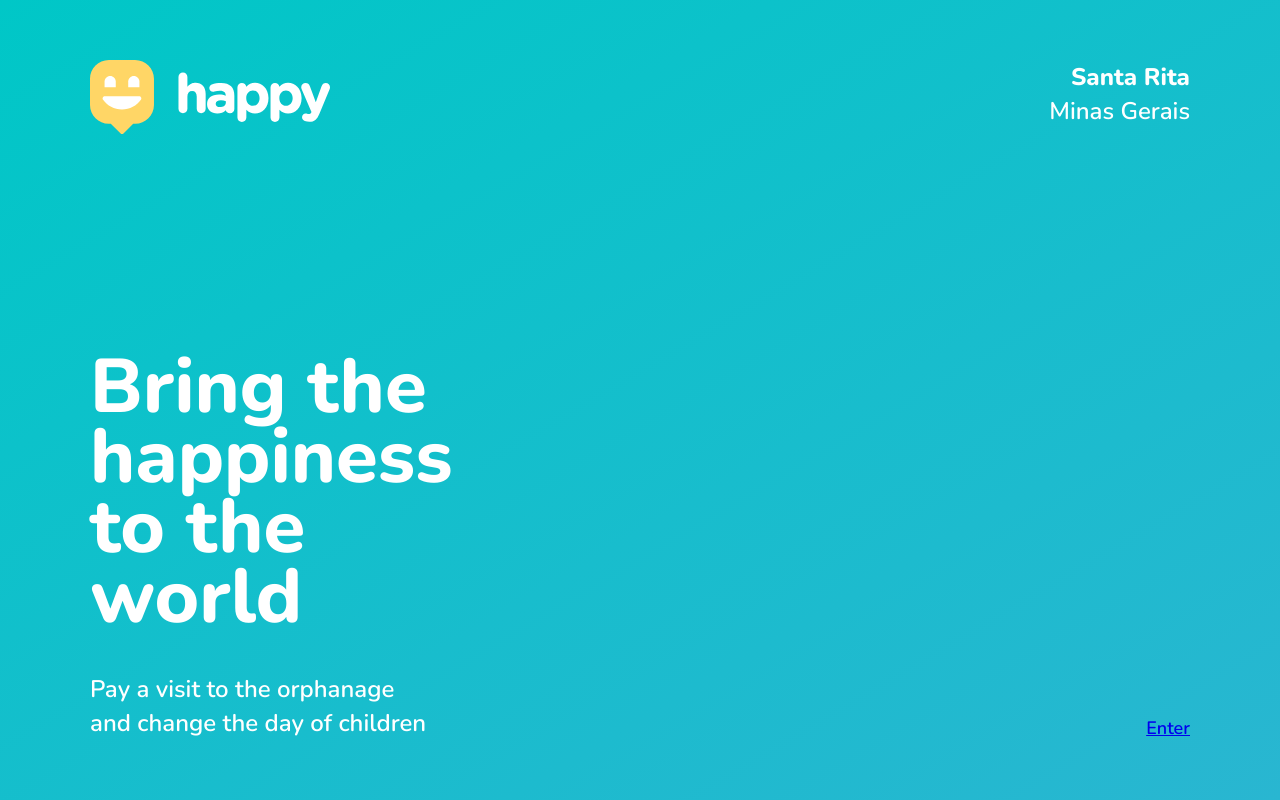
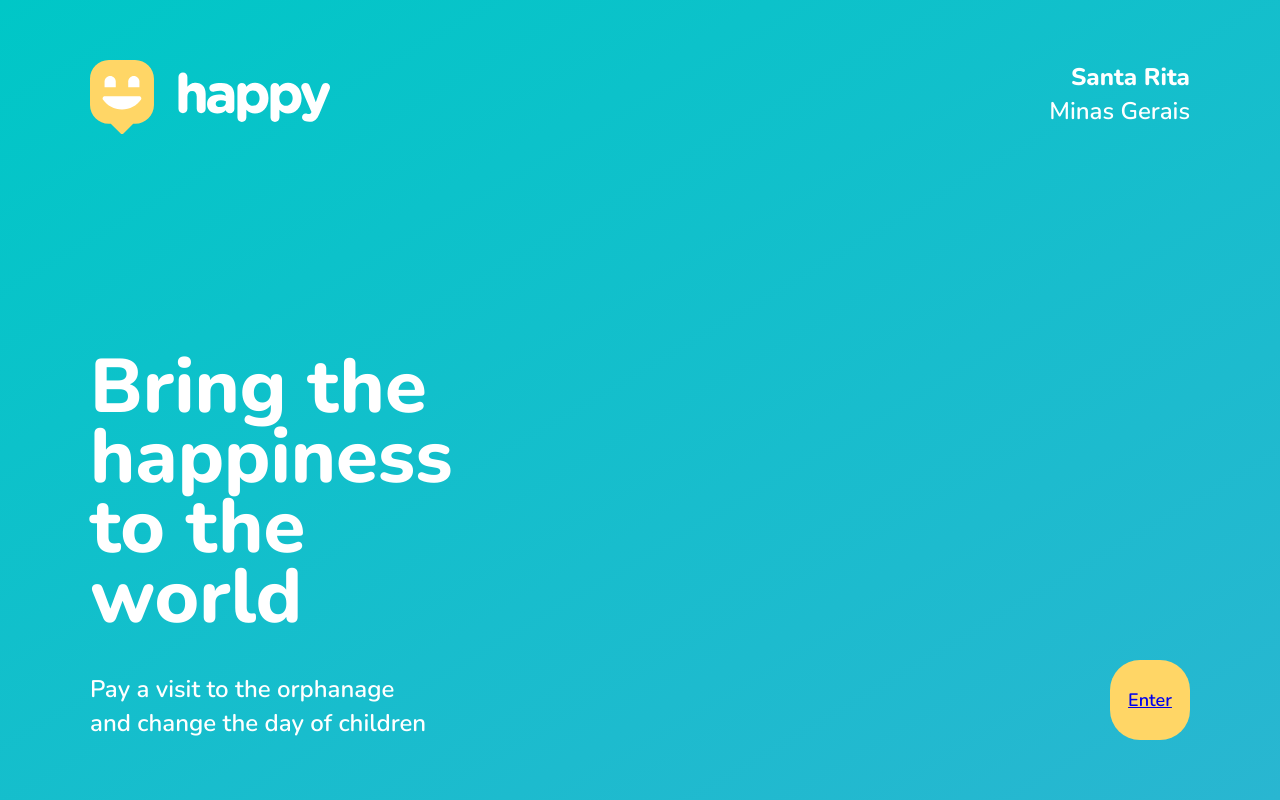
Before and after one commit to edysegura/nlw-3, a React (Create React App) app in the folder web/: page / in a window 1280 px wide. Built offline with nearby package versions, Linux system fonts and the light colour scheme.

Commit message:
Update button style

```diff
--- a/web/src/styles/pages/landing.css
+++ b/web/src/styles/pages/landing.css
@@ -61,4 +61,19 @@
   position: absolute;
   right: 0;
   bottom: 0;
+
+  width: 80px;
+  height: 80px;
+  background-color: #FFD666;
+  border-radius: 30px;
+
+  display: flex;
+  align-items: center;
+  justify-content: center;
+
+  transition: background-color 0.2s;
 }
+
+.content-wrapper .enter-app:hover {
+  background-color: #96FEFF;
+}
```
